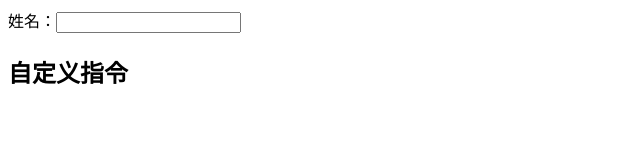
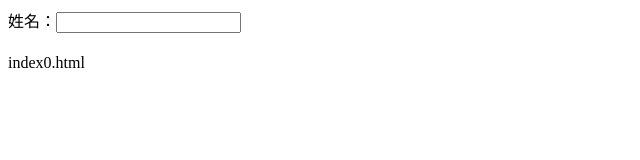
Before and after one commit to liyangyang0131/AngularJS, a website: page demo/index.html in a window 1280 px wide. Shown: the whole page, without its empty margins (0-640 px from the left). Drawn offline with nearby package versions, Linux system fonts and the light colour scheme; some packages are replaced by stand-ins of ours.

Commit message:
angularJS组件测试

```diff
--- a/demo/index.html
+++ b/demo/index.html
@@ -26,10 +26,13 @@
         })
 
         // *******************指令*************************
+       // AngularJS Component详解
+       // https://blog.csdn.net/u011068996/article/details/54893258
+       // 自定义指令
         app.directive('opt',function(){
             return {
                 restrict:'EACM',
-                template:'<h2>自定义指令</h2>'
+                template:'index0.html'
             }
         })
         /*restrict 值可以是以下几种:
```
Also changed, not shown: demo/index0.html (added, +3 -0 lines), src/views/memo.html (line endings or trailing spaces).
